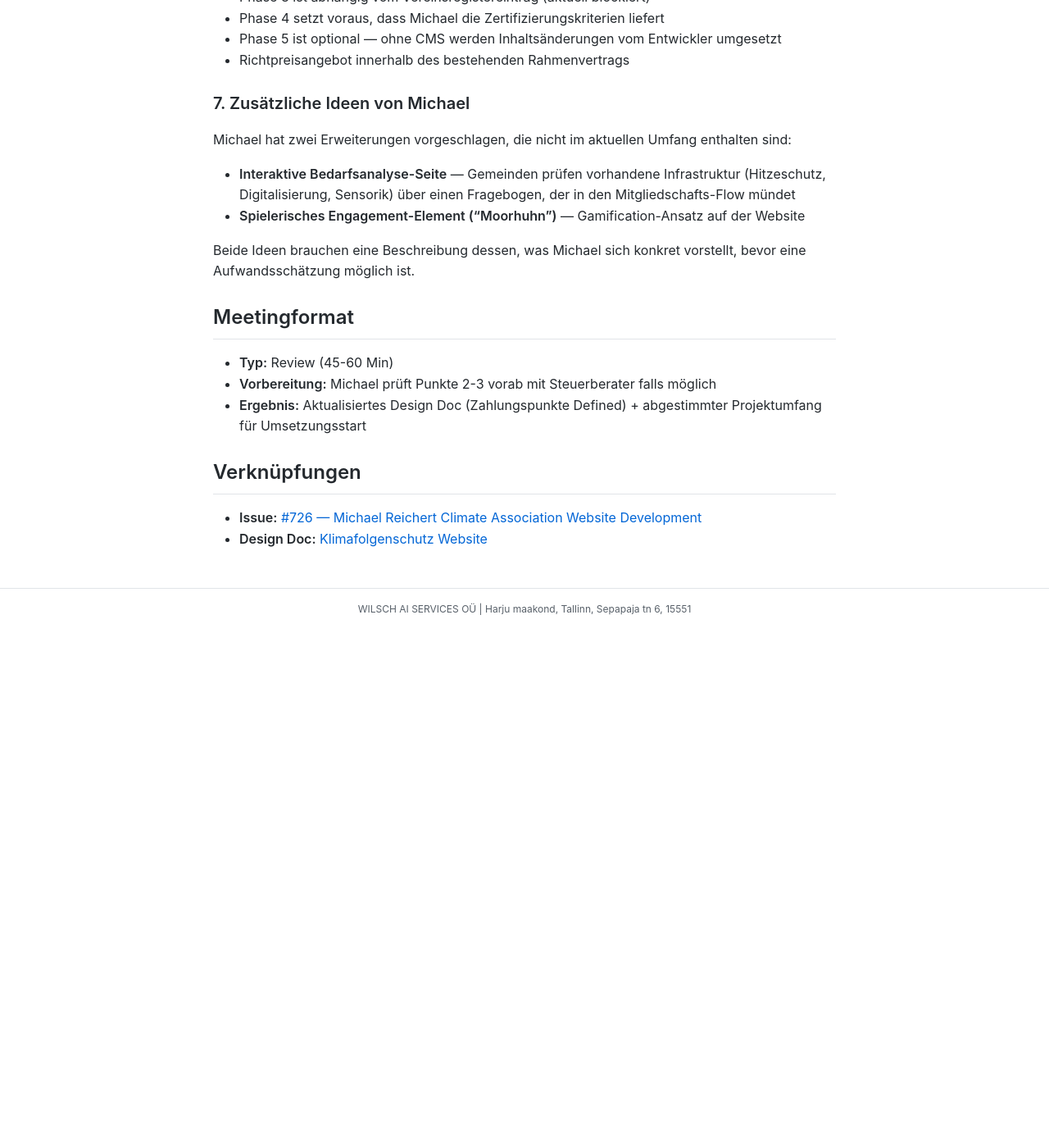
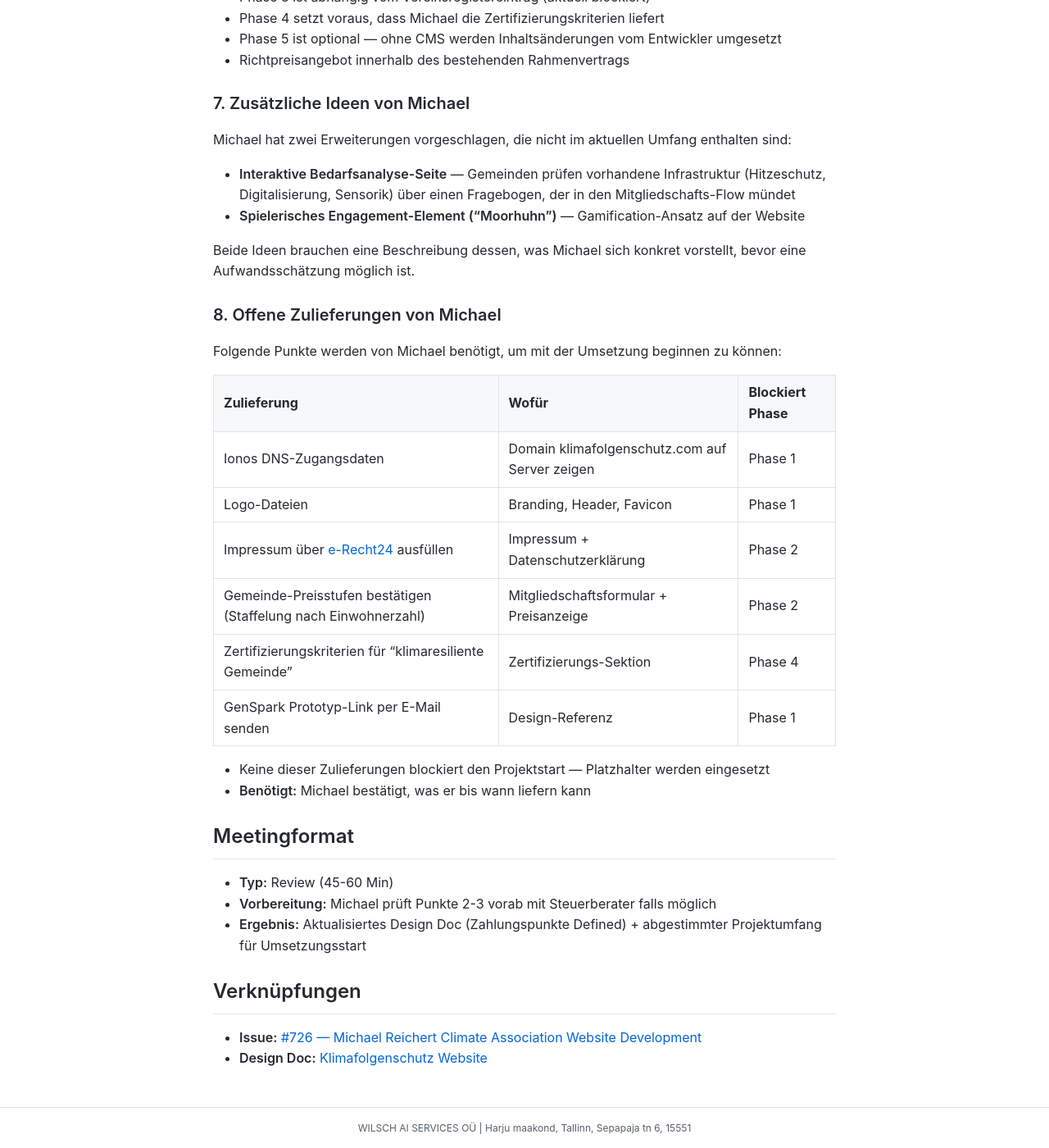
Before and after one commit to MariusWilsch/public-wilsch-ai-pages, a Jekyll site: the page built from project/abtmayr-reichert/meeting-agenda-klimafolgenschutz-payment-setup.md, in a window 1280 px wide and 1400 px high, scrolled down 3098 px. Shown: the whole window at 82% size. Built offline with Jekyll 4.4.1, drawn with Linux system fonts in a browser that asks for light colours; our own code applies the rules of GitHub Pages for plain Markdown files; before the commit the page ends 3865 px from its top, so only the background shows below that.

Commit message:
Sync from hippocampus 2026-02-14

```diff
--- a/project/abtmayr-reichert/meeting-agenda-klimafolgenschutz-payment-setup.md
+++ b/project/abtmayr-reichert/meeting-agenda-klimafolgenschutz-payment-setup.md
@@ -109,6 +109,22 @@ Michael hat zwei Erweiterungen vorgeschlagen, die nicht im aktuellen Umfang enth
 
 Beide Ideen brauchen eine Beschreibung dessen, was Michael sich konkret vorstellt, bevor eine Aufwandsschätzung möglich ist.
 
+### 8. Offene Zulieferungen von Michael
+
+Folgende Punkte werden von Michael benötigt, um mit der Umsetzung beginnen zu können:
+
+| Zulieferung | Wofür | Blockiert Phase |
+|-------------|-------|-----------------|
+| Ionos DNS-Zugangsdaten | Domain klimafolgenschutz.com auf Server zeigen | Phase 1 |
+| Logo-Dateien | Branding, Header, Favicon | Phase 1 |
+| Impressum über [e-Recht24](https://www.e-recht24.de/) ausfüllen | Impressum + Datenschutzerklärung | Phase 2 |
+| Gemeinde-Preisstufen bestätigen (Staffelung nach Einwohnerzahl) | Mitgliedschaftsformular + Preisanzeige | Phase 2 |
+| Zertifizierungskriterien für "klimaresiliente Gemeinde" | Zertifizierungs-Sektion | Phase 4 |
+| GenSpark Prototyp-Link per E-Mail senden | Design-Referenz | Phase 1 |
+
+- Keine dieser Zulieferungen blockiert den Projektstart — Platzhalter werden eingesetzt
+- **Benötigt:** Michael bestätigt, was er bis wann liefern kann
+
 ## Meetingformat
 
 - **Typ:** Review (45-60 Min)
```
